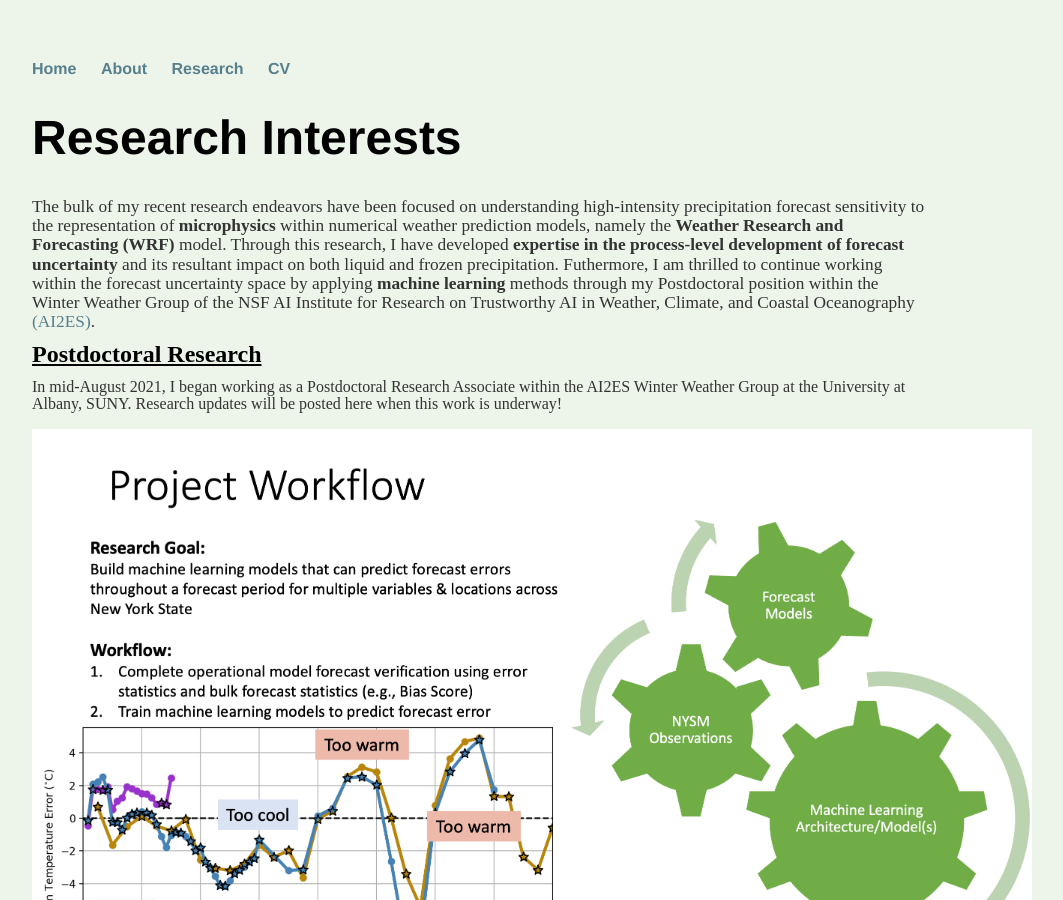
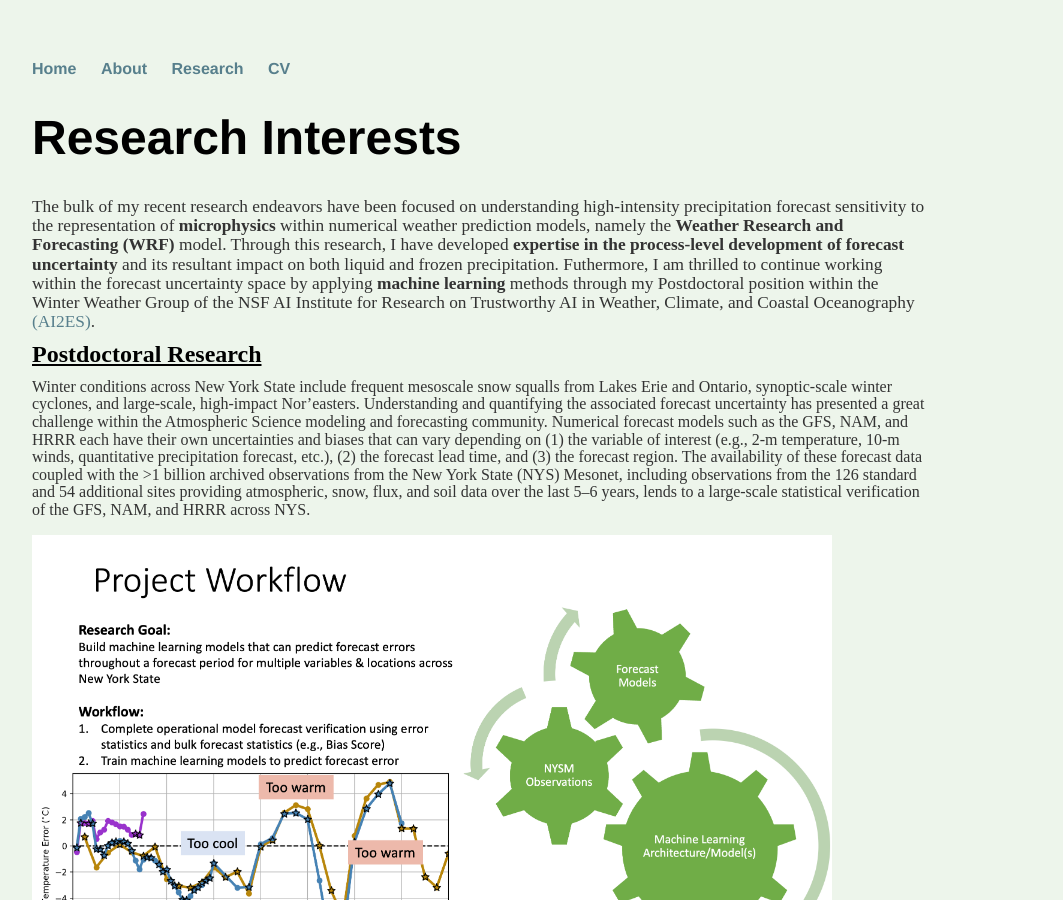
Before and after one commit to lgaudet/lgaudet.github.io, a Jekyll site: the page built from research/index.html, in a window 1280 px wide and 900 px high. Shown: the whole window, without its empty margins (160-1223 px from the left). Built offline with Jekyll 4.4.1, drawn with Linux system fonts in a browser that asks for light colours.

Commit message:
Updating figure sizes and project info

```diff
--- a/research/index.html
+++ b/research/index.html
@@ -7,14 +7,12 @@
 	<p  style="font-size:13pt">The bulk of my recent research endeavors have been focused on understanding high-intensity precipitation forecast sensitivity to the representation of <b>microphysics</b> within numerical weather prediction models, namely the <b>Weather Research and Forecasting (WRF)</b> model. Through this research, I have developed <b>expertise in the process-level development of forecast uncertainty</b> and its resultant impact on both liquid and frozen precipitation. Futhermore, I am thrilled to continue working within the forecast uncertainty space by applying <b>machine learning</b> methods through my Postdoctoral position within the Winter Weather Group of the NSF AI Institute for Research on Trustworthy AI in Weather, Climate, and Coastal Oceanography <a href="https://www.ai2es.org">(AI2ES)</a>.</p>
 
         <h2 style="text-decoration: underline">Postdoctoral Research</h2>
-        <p style="font-size:12pt">In mid-August 2021, I began working as a Postdoctoral Research Associate within the AI2ES Winter Weather Group at the University at Albany, SUNY. Research updates will be posted here when this work is underway! </p>
 
-	<img src="{{site.baseurl}}/assets/AI2ES_project_workflow.png" width="1000" height="auto">
-	    <p style="font-size:12pt"> Winter conditions across New York State include frequent mesoscale snow squalls from Lakes Erie and Ontario, synoptic-scale winter cyclones, and large-scale, high-impact Nor’easters. Understanding and quantifying the associated forecast uncertainty has presented a great challenge within the Atmospheric Science modeling and forecasting community. Numerical forecast models such as the GFS, NAM, and HRRR each have their own uncertainties and biases that can vary depending on (1) the variable of interest (e.g., 2-m temperature, 10-m winds, quantitative precipitation forecast, etc.), (2) the forecast lead time, and (3) the forecast region. The availability of these forecast data coupled with the >1 billion archived observations from the New York State (NYS) Mesonet, including observations from the 126 standard and 54 additional sites providing atmospheric, snow, flux, and soil data over the last 5–6 years, lends to a large-scale statistical verification of the GFS, NAM, and HRRR across NYS. </p>
-
-	<img src="{{site.baseurl}}/assets/AI2ES_ML_dev.png" width="1000" height="auto">
+	<p style="font-size:12pt"> Winter conditions across New York State include frequent mesoscale snow squalls from Lakes Erie and Ontario, synoptic-scale winter cyclones, and large-scale, high-impact Nor’easters. Understanding and quantifying the associated forecast uncertainty has presented a great challenge within the Atmospheric Science modeling and forecasting community. Numerical forecast models such as the GFS, NAM, and HRRR each have their own uncertainties and biases that can vary depending on (1) the variable of interest (e.g., 2-m temperature, 10-m winds, quantitative precipitation forecast, etc.), (2) the forecast lead time, and (3) the forecast region. The availability of these forecast data coupled with the >1 billion archived observations from the New York State (NYS) Mesonet, including observations from the 126 standard and 54 additional sites providing atmospheric, snow, flux, and soil data over the last 5–6 years, lends to a large-scale statistical verification of the GFS, NAM, and HRRR across NYS. </p>
+	<img src="{{site.baseurl}}/assets/AI2ES_project_workflow.png" width="800" height="auto">
 
 	<p style="font-size:12pt"> Upon completion, a database of verification statistics will exist for each forecast model. Machine learning (ML) models will be developed by means of each forecast model’s verification statistics to identify and quantify forecast uncertainty at multiple forecast model initializations and lead times for various winter weather events. </p>
+	<img src="{{site.baseurl}}/assets/AI2ES_ML_dev.png" width="800" height="auto">
 
 	<h3>Oral Presentations</h3>
 	<p style="font-size:12pt"> <b>Gaudet, L. C.</b>  and K. J. Sulia, 2022: <a href="https://ams.confex.com/ams/102ANNUAL/meetingapp.cgi/Paper/394173">The Quantification of Winter-Season Forecast Uncertainty across New York State.</a> 21st Conference on Artificial Intelligence for Environmental Science, Virtual due to COVID-19, Amer. Meteor. Soc. </p>
```
